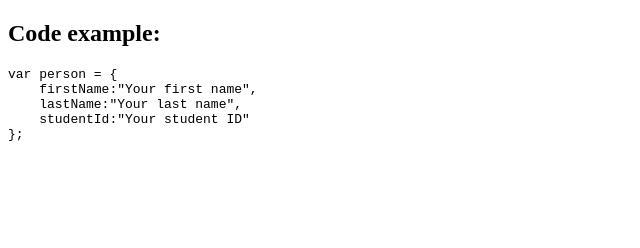
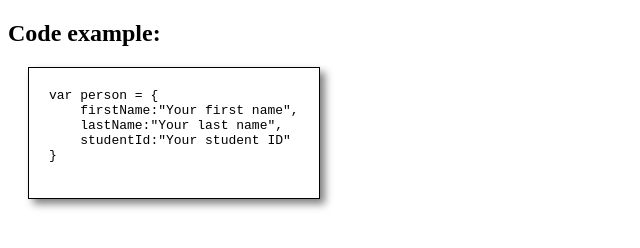
Before and after one commit to c113403038/webpage, a plain HTML site: page index.html in a window 1280 px wide. Shown: the whole page, without its empty margins (0-640 px from the left). Drawn offline with Linux system fonts and the light colour scheme.

Commit message:
Update index.html

```diff
--- a/index.html
+++ b/index.html
@@ -1,23 +1,27 @@
 <!DOCTYPE html>
 <html lang="en">
+<head>
+    <meta charset="UTF-8">
     <style>
-    . code-box {
+        .code-box {
             border: 1px solid black;
             box-shadow: 5px 5px 8px gray;
             padding: 20px;
             width: fit-content;
             background-color: white;
             margin: 20px;
+        }
     </style>
+</head>
 <body>
 
     <h2>Code example:</h2>
-    <pre>
+    <pre class="code-box">
 var person = {
     firstName:"Your first name",
     lastName:"Your last name",
     studentId:"Your student ID"
-};
+}
     </pre>
 
 </body>
```
Lines whose indentation alone changed are shown as unchanged.
